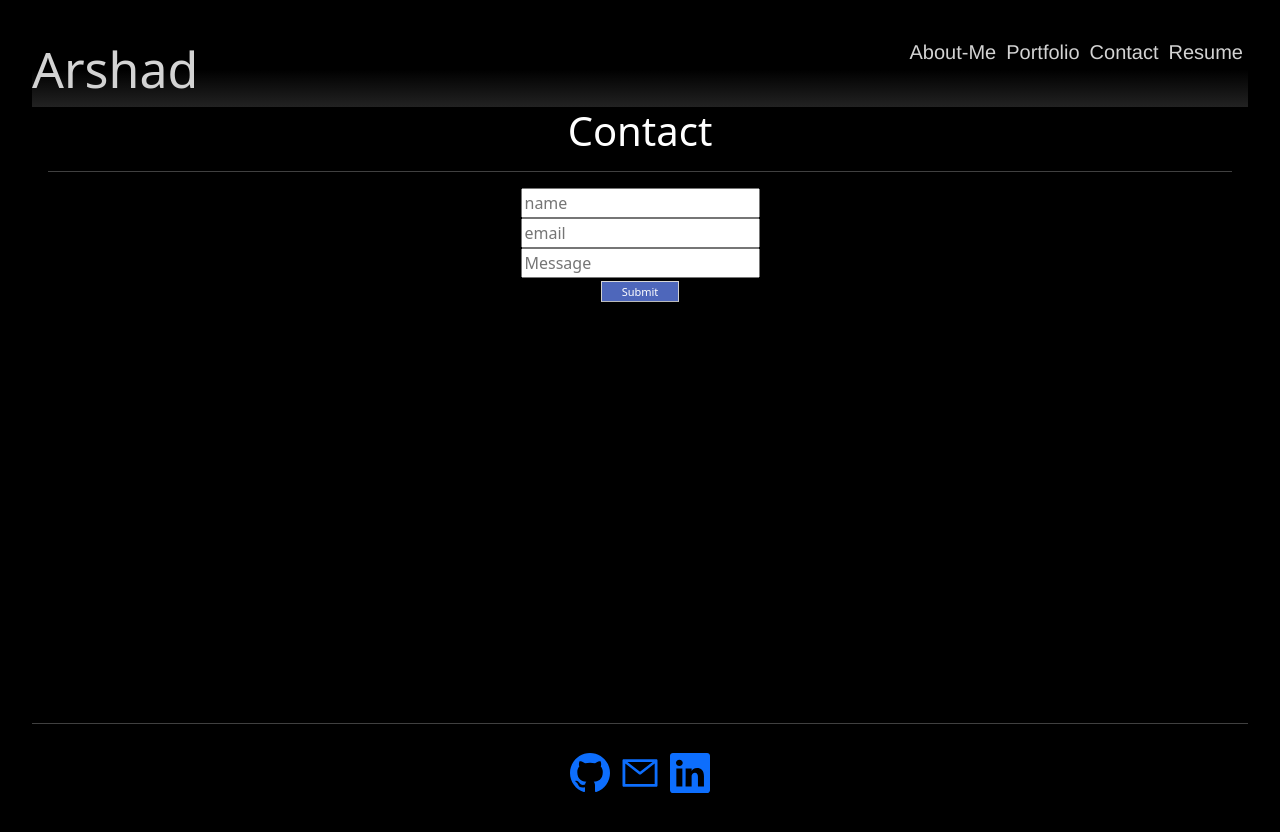
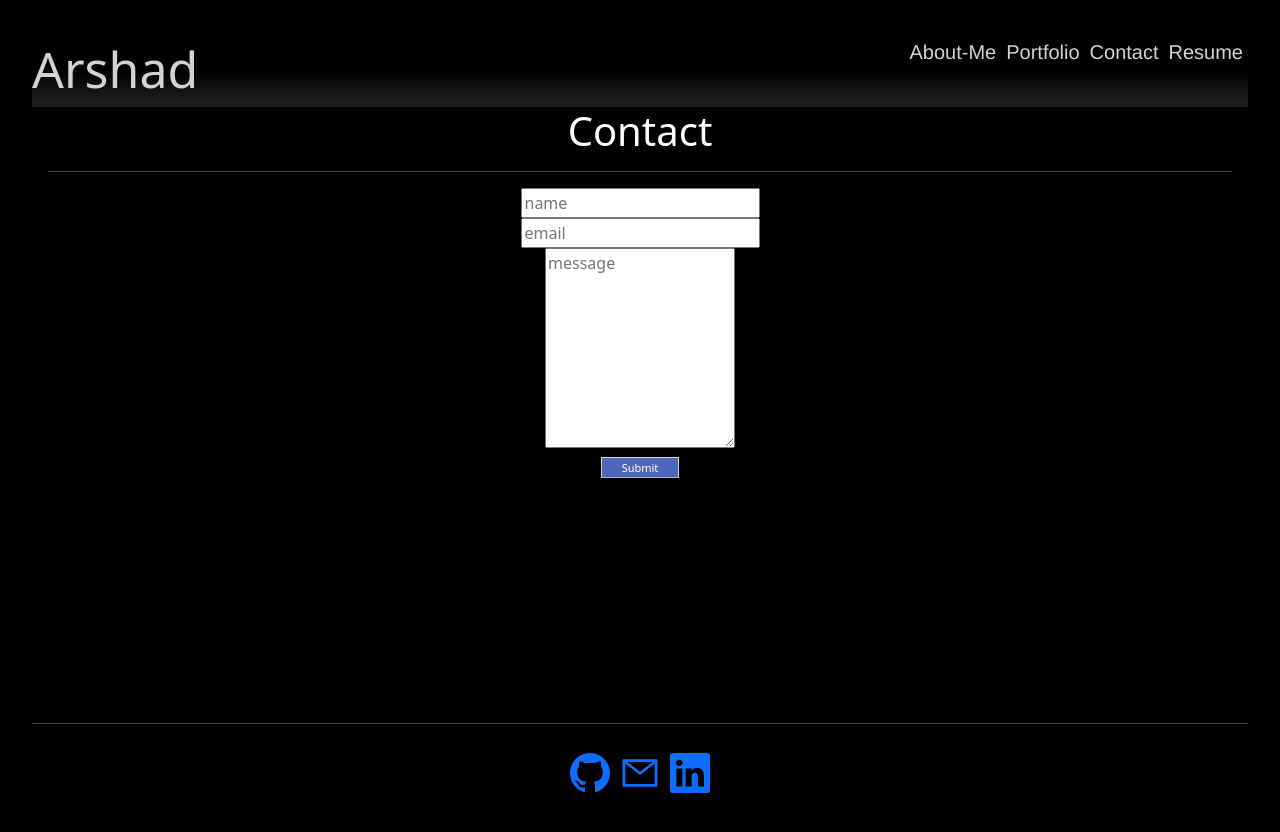
Before and after one commit to moarshad100/fallOut_portfolio, a React (Vite) app in the folder vite-project/: page /contact in a window 1280 px wide. Shown: the top 832 px of the page. Built offline with nearby package versions, Linux system fonts and the light colour scheme.

Commit message:
Adding css and functionalities  contact and resume pages

```diff
--- a/vite-project/src/App.css
+++ b/vite-project/src/App.css
@@ -57,10 +57,7 @@ button{
 
 }
 
-#message{
-  /* line-height: 2em; */
 
-}
 
 
 .logo {
--- a/vite-project/src/pages/ContactPage.jsx
+++ b/vite-project/src/pages/ContactPage.jsx
@@ -15,7 +15,12 @@ function Contact() {
       <br />
       <input type="email" name="email" id="email" placeholder="email" />
       <br />
-      <input type="text" name="message" id="message" placeholder="Message" />
+      <textarea
+        id="subject"
+        name="subject"
+        placeholder="message"
+        style={{ height: "200px", width: "190px" }}
+      ></textarea>
       <br />
       <button onClick={sayHello}>Submit</button>
     </section>
--- a/vite-project/src/pages/ResumePage.jsx
+++ b/vite-project/src/pages/ResumePage.jsx
@@ -12,7 +12,7 @@ function Resume() {
           <a href={myResume} download="My_Resume.pdf">
             <DownloadIcon
               onMouseOver={(event) => {
-                event.target.style.background = "rgba(255, 255, 255, 0.40)";
+                event.target.style.background = "rgba(50,50,255,0.75)";
                 event.target.style.borderRadius = "5px";
               }}
               onMouseLeave={(event) => {
```
